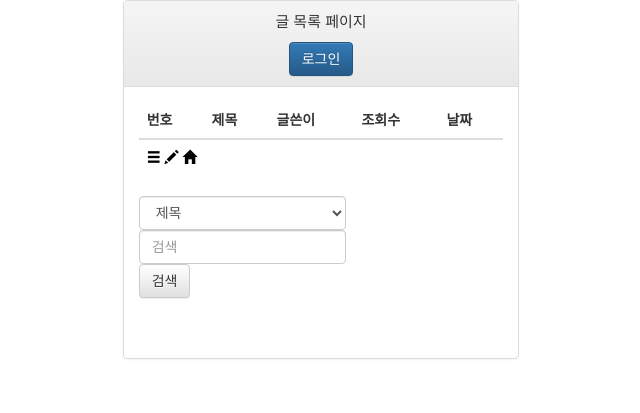
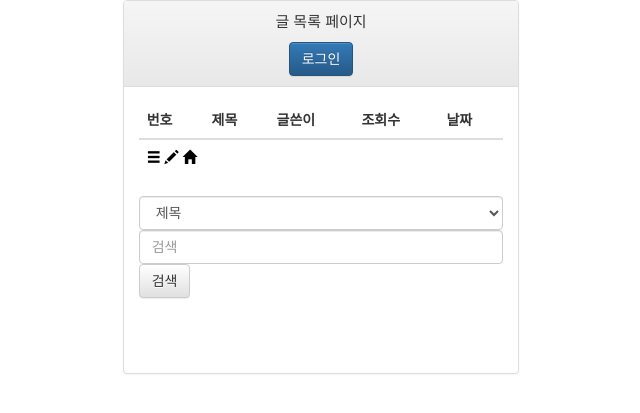
Before and after one commit to bundanining/crefun_php, a CodeIgniter app: page /database/index.php/board in a window 1280 px wide. Shown: the top 413 px of the page, without its empty margins (319-959 px from the left). Run offline with CodeIgniter, Linux system fonts and the light colour scheme; data that the repository does not hold is empty; some libraries are stand-ins or nearby versions.

Commit message:
no message

```diff
--- a/application/views/b_list.php
+++ b/application/views/b_list.php
@@ -58,13 +58,13 @@
             </tr>
           </tfoot>
         </table>
-        <form class="navbar-search pull-left" action="/">
+        <form class="form-group" action="/">
             <select class="form-control" id="searchItem">
               <option value="b_title">제목</option>
               <option value="b_content">내용</option>
               <option value="b_writer">작성자</option>
             </select>
-            <input type="text" class="form-control" placeholder="검색">
+            <input id="searchBox" type="text" class="form-control" placeholder="검색">
             <button id="searchBtn" class="btn btn-default" type="submit">검색</button>
         </form>
         <ul class="pagination">
```
